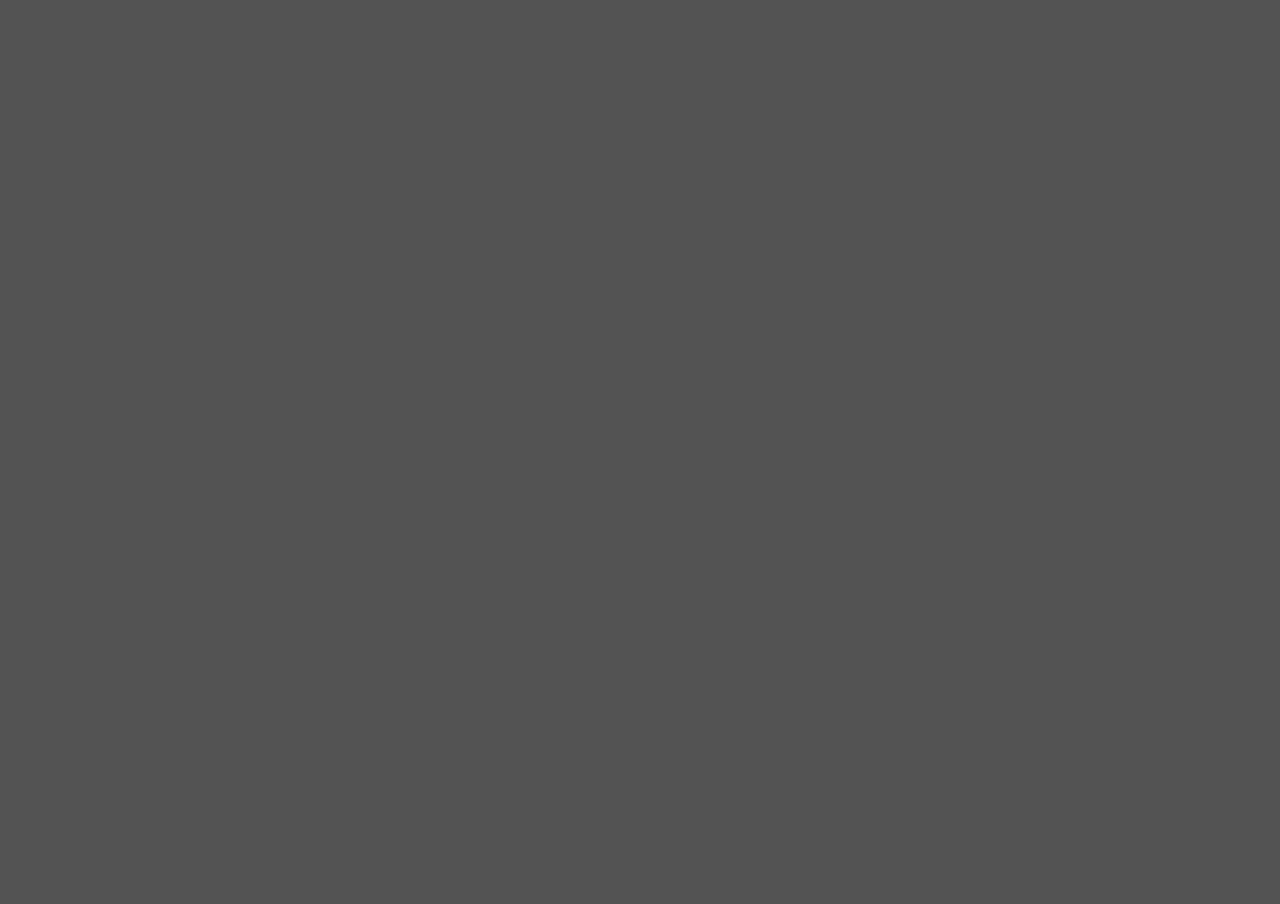
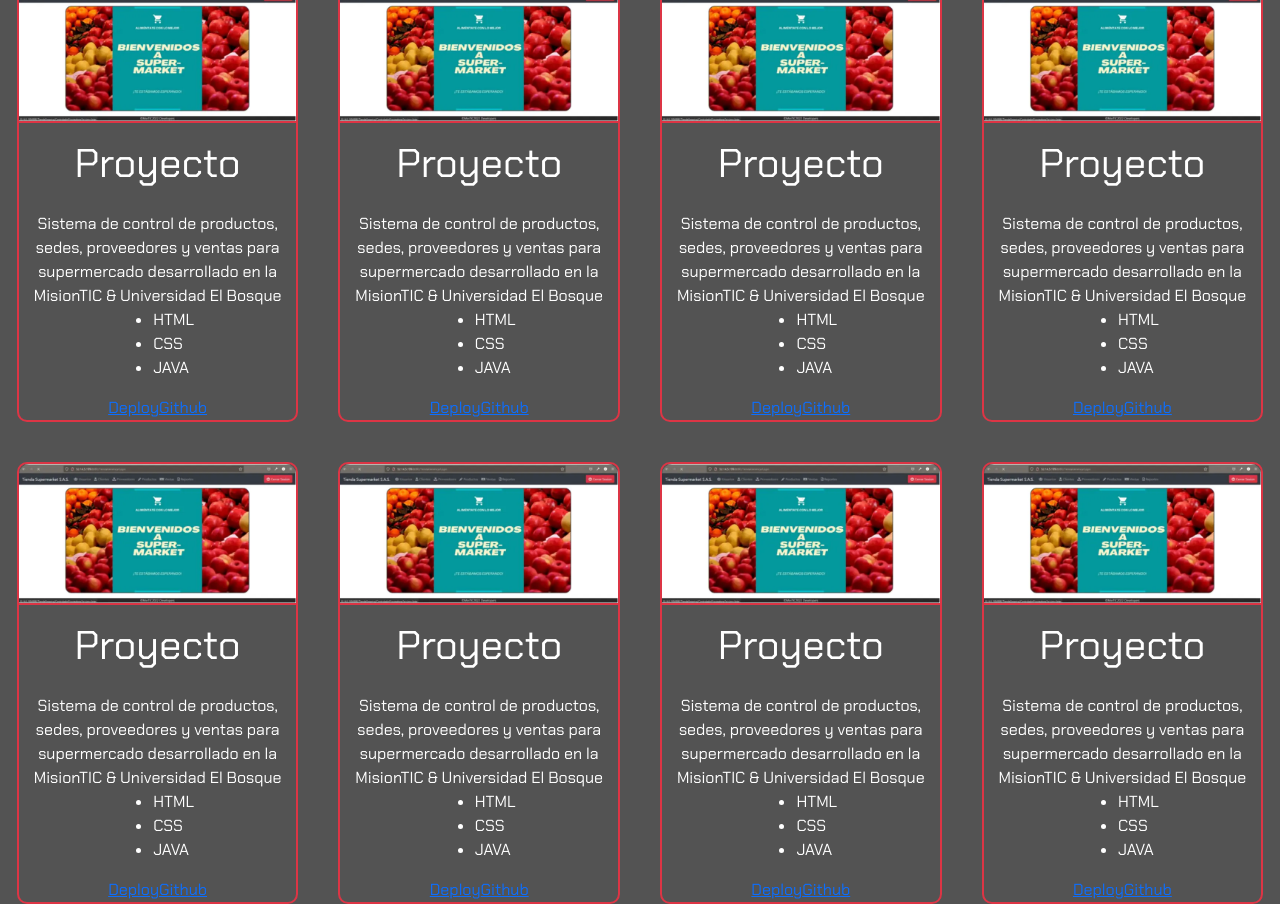
Before and after one commit to JeffersonPulido/PortfolioJP, a React (Vite) app: page / in a window 1280 px wide. Shown: the part 1500-2404 px from the top of the page. Before the commit the page ends 1490 px from the top, so only its background shows below. Built offline with nearby package versions, Linux system fonts and the light colour scheme.

Commit message:
Project v1.1

```diff
--- a/public/global.css
+++ b/public/global.css
@@ -3,7 +3,7 @@
 :root{
     --bkcolor: #535353;
     --bkcontraste: #232323;
-    --coloraccesorios: #0666b9;
+    --coloraccesorios: #dc3545;;
     --colorletra: #ffffff;
 }
 
--- a/src/components/projects/Projects.css
+++ b/src/components/projects/Projects.css
@@ -1,9 +1,45 @@
 .containerProject{
-    border: 5px solid greenyellow;
+
 }
-.containerTitle > h1{
+.containerTitleProject > h1{
     text-align: center;
     font-weight: 600;
     letter-spacing: 5px;
     text-shadow: 2px 2px 3px rgb(197, 197, 197), 0 0 0px rgb(197, 197, 197), 2px 2px 3px rgb(197, 197, 197);
 }
+.containerInfoProject{
+    display: grid;
+    grid-template-columns: repeat(4, 22%);
+    width: 100%;
+    gap: 5vh;
+    justify-content: center;
+}
+.containerCard{
+    border: 2px solid var(--coloraccesorios);
+    display: flex;
+    align-items: center;
+    justify-content: center;
+    flex-direction: column;
+    border-radius: 10px;
+}
+.cardTitle, .cardDesc, .cardTech, .cardBtn{
+    padding-left: 5%;
+    padding-right: 5%;
+}
+
+.cardTitle > h1{
+    font-size: 5vh;
+    margin: 0;
+    padding: 10% 0% 0% 0%;
+    font-weight: 500;
+}
+.cardDesc > p{
+    margin: 0;
+    padding: 10% 0% 0% 0%;
+    text-align: center;
+}
+.cardThumb > img{
+    width: 100%;
+    border-radius: 10px 10px 0px 0px;
+    border-bottom: 2px solid var(--coloraccesorios);
+}
--- a/src/components/projects/Projects.jsx
+++ b/src/components/projects/Projects.jsx
@@ -1,14 +1,193 @@
 import React from 'react'
+import caratula from '../../assets/images/Caratula1.webp'
 import './Projects.css'
 
 export const Projects = () => {
   return (
     <>
-        <div className='containerProject'>
-            <div className='containerTitle'>
-                <h1>PROJECTS</h1>
+      <div className='containerProject'>
+        <div className='containerTitleProject'>
+          <h1>PROJECTS</h1>
+        </div>
+        <div className='containerInfoProject'>
+          <div className='containerCard'>
+            <div className='cardThumb'>
+              <img src={caratula} alt="" />
             </div>
+            <div className='cardTitle'>
+              <h1>Proyecto</h1>
+            </div>
+            <div className='cardDesc'>
+              <p>Sistema de control de productos, sedes, proveedores y ventas para supermercado desarrollado en la MisionTIC & Universidad El Bosque</p>
+            </div>
+            <div className='cardTech'>
+              <ul>
+                <li>HTML</li>
+                <li>CSS</li>
+                <li>JAVA</li>
+              </ul>
+            </div>
+            <div className='cardBtn'>
+              <a href="">Deploy</a>
+              <a href="">Github</a>
+            </div>
+          </div>
+          <div className='containerCard'>
+            <div className='cardThumb'>
+              <img src={caratula} alt="" />
+            </div>
+            <div className='cardTitle'>
+              <h1>Proyecto</h1>
+            </div>
+            <div className='cardDesc'>
+              <p>Sistema de control de productos, sedes, proveedores y ventas para supermercado desarrollado en la MisionTIC & Universidad El Bosque</p>
+            </div>
+            <div className='cardTech'>
+              <ul>
+                <li>HTML</li>
+                <li>CSS</li>
+                <li>JAVA</li>
+              </ul>
+            </div>
+            <div className='cardBtn'>
+              <a href="">Deploy</a>
+              <a href="">Github</a>
+            </div>
+          </div>
+          <div className='containerCard'>
+            <div className='cardThumb'>
+              <img src={caratula} alt="" />
+            </div>
+            <div className='cardTitle'>
+              <h1>Proyecto</h1>
+            </div>
+            <div className='cardDesc'>
+              <p>Sistema de control de productos, sedes, proveedores y ventas para supermercado desarrollado en la MisionTIC & Universidad El Bosque</p>
+            </div>
+            <div className='cardTech'>
+              <ul>
+                <li>HTML</li>
+                <li>CSS</li>
+                <li>JAVA</li>
+              </ul>
+            </div>
+            <div className='cardBtn'>
+              <a href="">Deploy</a>
+              <a href="">Github</a>
+            </div>
+          </div>
+          <div className='containerCard'>
+            <div className='cardThumb'>
+              <img src={caratula} alt="" />
+            </div>
+            <div className='cardTitle'>
+              <h1>Proyecto</h1>
+            </div>
+            <div className='cardDesc'>
+              <p>Sistema de control de productos, sedes, proveedores y ventas para supermercado desarrollado en la MisionTIC & Universidad El Bosque</p>
+            </div>
+            <div className='cardTech'>
+              <ul>
+                <li>HTML</li>
+                <li>CSS</li>
+                <li>JAVA</li>
+              </ul>
+            </div>
+            <div className='cardBtn'>
+              <a href="">Deploy</a>
+              <a href="">Github</a>
+            </div>
+          </div>
+          <div className='containerCard'>
+            <div className='cardThumb'>
+              <img src={caratula} alt="" />
+            </div>
+            <div className='cardTitle'>
+              <h1>Proyecto</h1>
+            </div>
+            <div className='cardDesc'>
+              <p>Sistema de control de productos, sedes, proveedores y ventas para supermercado desarrollado en la MisionTIC & Universidad El Bosque</p>
+            </div>
+            <div className='cardTech'>
+              <ul>
+                <li>HTML</li>
+                <li>CSS</li>
+                <li>JAVA</li>
+              </ul>
+            </div>
+            <div className='cardBtn'>
+              <a href="">Deploy</a>
+              <a href="">Github</a>
+            </div>
+          </div>
+          <div className='containerCard'>
+            <div className='cardThumb'>
+              <img src={caratula} alt="" />
+            </div>
+            <div className='cardTitle'>
+              <h1>Proyecto</h1>
+            </div>
+            <div className='cardDesc'>
+              <p>Sistema de control de productos, sedes, proveedores y ventas para supermercado desarrollado en la MisionTIC & Universidad El Bosque</p>
+            </div>
+            <div className='cardTech'>
+              <ul>
+                <li>HTML</li>
+                <li>CSS</li>
+                <li>JAVA</li>
+              </ul>
+            </div>
+            <div className='cardBtn'>
+              <a href="">Deploy</a>
+              <a href="">Github</a>
+            </div>
+          </div>
+          <div className='containerCard'>
+            <div className='cardThumb'>
+              <img src={caratula} alt="" />
+            </div>
+            <div className='cardTitle'>
+              <h1>Proyecto</h1>
+            </div>
+            <div className='cardDesc'>
+              <p>Sistema de control de productos, sedes, proveedores y ventas para supermercado desarrollado en la MisionTIC & Universidad El Bosque</p>
+            </div>
+            <div className='cardTech'>
+              <ul>
+                <li>HTML</li>
+                <li>CSS</li>
+                <li>JAVA</li>
+              </ul>
+            </div>
+            <div className='cardBtn'>
+              <a href="">Deploy</a>
+              <a href="">Github</a>
+            </div>
+          </div>
+          <div className='containerCard'>
+            <div className='cardThumb'>
+              <img src={caratula} alt="" />
+            </div>
+            <div className='cardTitle'>
+              <h1>Proyecto</h1>
+            </div>
+            <div className='cardDesc'>
+              <p>Sistema de control de productos, sedes, proveedores y ventas para supermercado desarrollado en la MisionTIC & Universidad El Bosque</p>
+            </div>
+            <div className='cardTech'>
+              <ul>
+                <li>HTML</li>
+                <li>CSS</li>
+                <li>JAVA</li>
+              </ul>
+            </div>
+            <div className='cardBtn'>
+              <a href="">Deploy</a>
+              <a href="">Github</a>
+            </div>
+          </div>
         </div>
+      </div>
     </>
   )
 }
```
Also changed, not shown: src/assets/images/Caratula1.webp (added).
